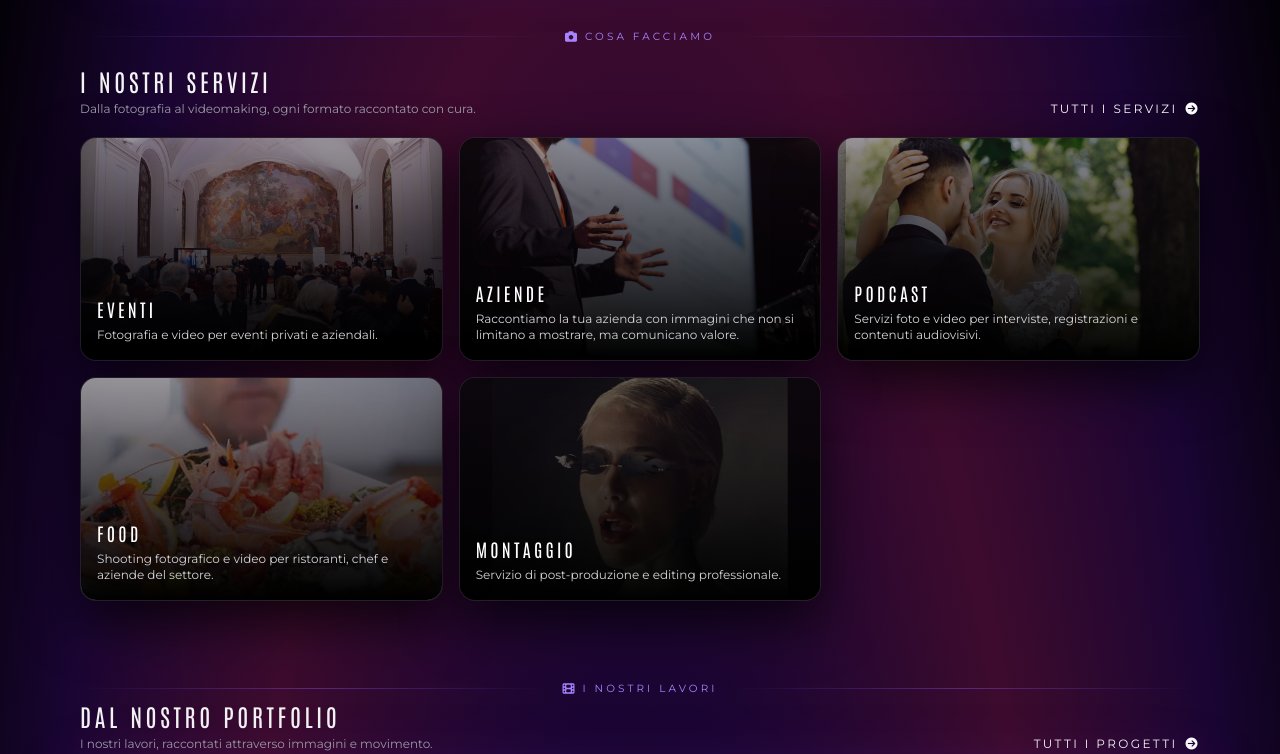
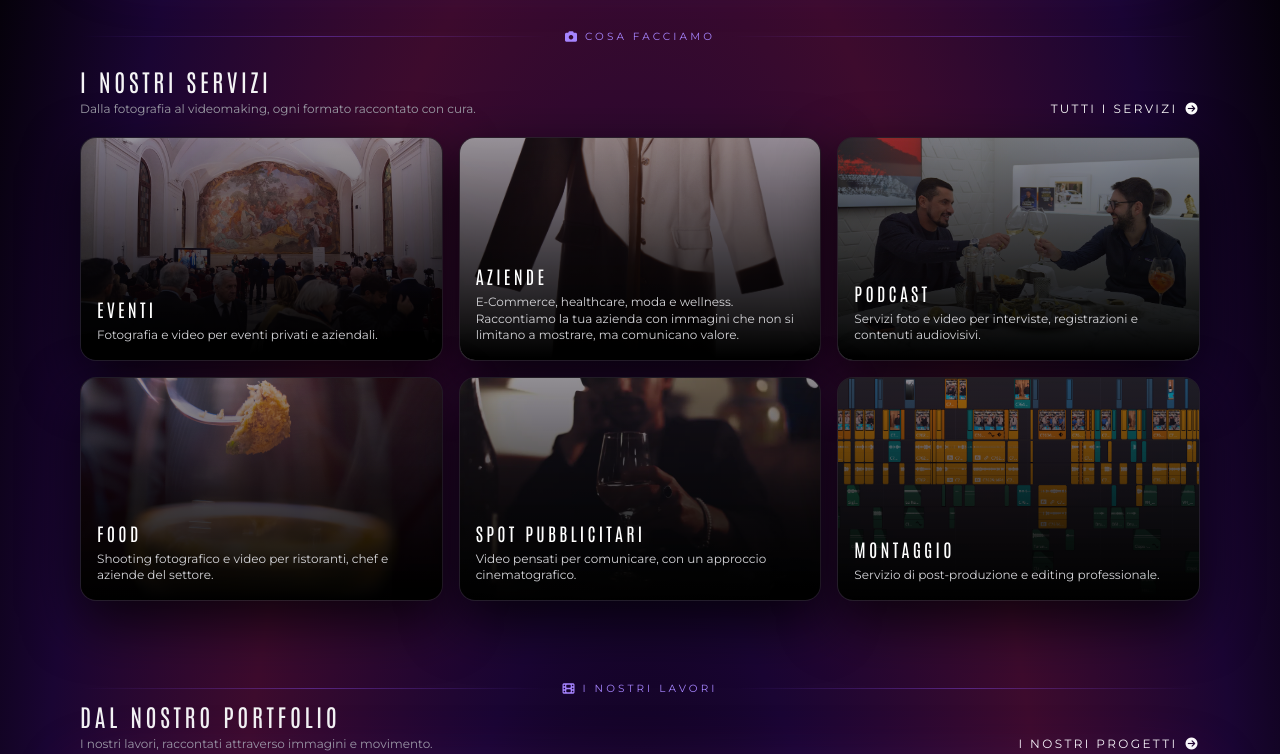
Before and after one commit to alelodato/future-frames-next, a Next.js app: page / in a window 1280 px wide. Shown: the part 1680-2434 px from the top of the page. Built offline with nearby package versions, Linux system fonts and the light colour scheme; grey boxes are pictures that could not be loaded.

Commit message:
modificato copy e sezioni della homepage

```diff
--- a/src/components/Intro.jsx
+++ b/src/components/Intro.jsx
@@ -124,25 +124,31 @@ const services = [
   },
   {
     id: "aziende",
-    img: "/images/azienda.webp",
+    img: "/images/e-commerce.jpg",
     title: "AZIENDE",
-    text: "Raccontiamo la tua azienda con immagini che non si limitano a mostrare, ma comunicano valore.",
+    text: "E-Commerce, healthcare, moda e wellness. Raccontiamo la tua azienda con immagini che non si limitano a mostrare, ma comunicano valore.",
   },
   {
     id: "podcast",
-    img: "/images/sfondo.jpg",
+    img: "/images/podcast.webp",
     title: "PODCAST",
     text: "Servizi foto e video per interviste, registrazioni e contenuti audiovisivi.",
   },
   {
     id: "food",
-    img: "/images/introimg6.webp",
+    img: "/images/food.jpg",
     title: "FOOD",
     text: "Shooting fotografico e video per ristoranti, chef e aziende del settore.",
   },
   {
+    id: "spot pubblicitari",
+    img: "/images/spot.webp",
+    title: "SPOT PUBBLICITARI",
+    text: "Video pensati per comunicare, con un approccio cinematografico.",
+  },
+  {
     id: "montaggio",
-    img: "/images/montaggio.webp",
+    img: "/images/montaggio2.png",
     title: "MONTAGGIO",
     text: "Servizio di post-produzione e editing professionale.",
   },
@@ -362,7 +368,7 @@ export default function Intro() {
                   </p>
                 </div>
                 <Link href="/portfolio" className="hidden md:inline-flex items-center gap-2 text-xs font-montserrat uppercase tracking-[0.2em] text-violet-300 hover:text-violet-200 transition">
-                  Tutti i progetti <i className="fa-solid fa-circle-arrow-right" />
+                  I nostri progetti <i className="fa-solid fa-circle-arrow-right" />
                 </Link>
               </div>
 
@@ -475,7 +481,7 @@ export default function Intro() {
                 </Link>
               </div>
             </section>
-            {/* VIDEOLEZIONI */}
+            {/* VIDEOLEZIONI
             <section aria-label="Videolezioni Future Frames" className="space-y-5" data-aos="fade-up">
               <div className="flex items-center gap-4">
                 <div className="h-px flex-1 bg-gradient-to-r from-transparent via-violet-500/40 to-transparent" />
@@ -531,7 +537,8 @@ export default function Intro() {
                   </a>
                 </div>
               </div>
-            </section>
+            </section>*/}
+
 
             {/* ── TEAM ── */}
             <section
@@ -590,7 +597,7 @@ export default function Intro() {
                         </div>
                         <div>
                           <p className="font-antonio text-sm tracking-wide text-white">Ivan Scrofani</p>
-                          <p className="font-montserrat text-[0.65rem] text-violet-300 tracking-[0.15em] uppercase">Co-Founder & Video Editor</p>
+                          <p className="font-montserrat text-[0.65rem] text-violet-300 tracking-[0.15em] uppercase">Co-Founder & Account Manager</p>
                         </div>
                       </div>
                     </div>
@@ -836,7 +843,7 @@ export default function Intro() {
 
               <div>
                 <h3 className="font-antonio text-xl md:text-2xl tracking-[0.15em] uppercase text-zinc-100">
-                  Parliamo del tuo progetto
+                  Raccontaci il tuo progetto
                 </h3>
                 <p className="mt-1 font-montserrat text-xs text-zinc-400 max-w-2xl">
                   Ci troviamo a <span className="text-violet-300 font-semibold">Pomezia</span> e operiamo principalmente
```
Also changed, not shown: public/images/montaggio2.png (added).
